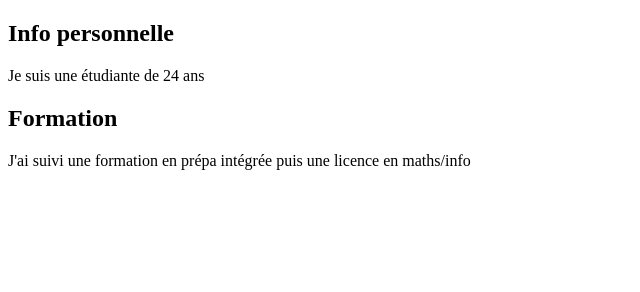
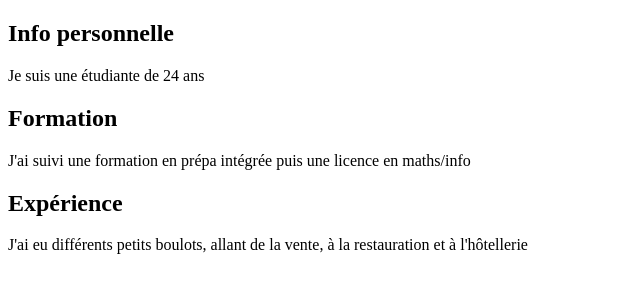
Before and after one commit to IonaGuyomarch/IonaGuyomarch, a plain HTML site: page index.html in a window 1280 px wide. Shown: the whole page, without its empty margins (0-640 px from the left). Drawn offline with Linux system fonts and the light colour scheme.

Commit message:
Experience

```diff
--- a/index.html
+++ b/index.html
@@ -14,5 +14,9 @@
         <h2>Formation</h2>
         <p>J'ai suivi une formation en prépa intégrée puis une licence en maths/info</p>
     </section>
+    <section>
+        <h2>Expérience</h2>
+        <p>J'ai eu différents petits boulots, allant de la vente, à la restauration et à l'hôtellerie</p>
+    </section>
 </body>
 </html>
```
